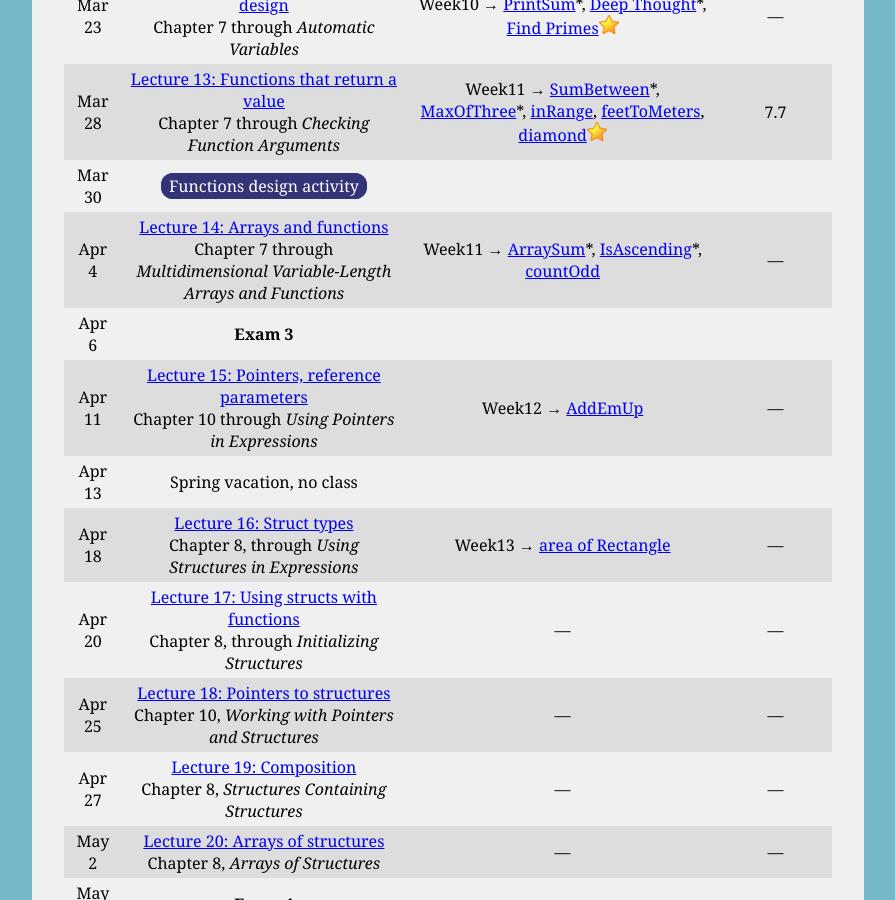
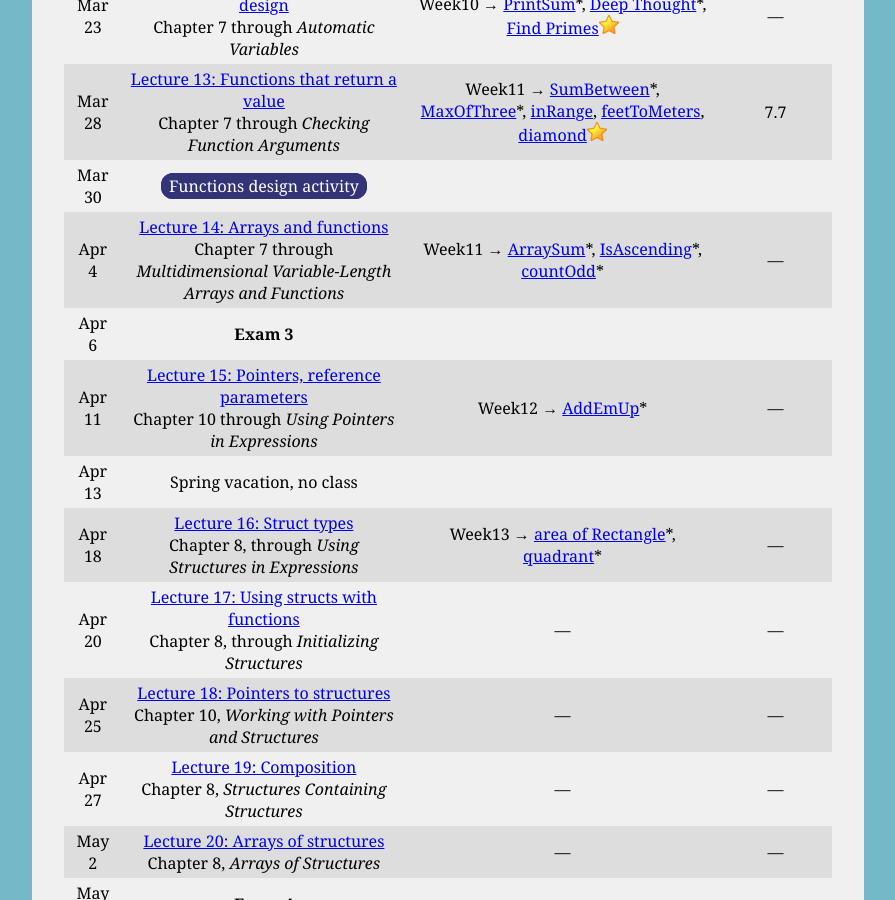
Before and after one commit to ycpcs/cs101-spring2017, a Jekyll site: the page built from schedule.md, in a window 1280 px wide and 900 px high, scrolled down 1749 px. Shown: the whole window, without its empty margins (192-1087 px from the left). Built offline with Jekyll 4.4.1, drawn with Linux system fonts in a browser that asks for light colours.

Commit message:
add quadrant exercise, require more exercises

```diff
--- a/schedule.md
+++ b/schedule.md
@@ -35,11 +35,11 @@ Mar 21 | [Lecture 11: Multidimensional arrays](lectures/lecture10.html)<br>Chapt
 Mar 23 | [Lecture 12: Functions, top-down design](lectures/lecture11.html)<br>Chapter 7 through *Automatic Variables* | Week10 &rarr;  [PrintSum](https://cs.ycp.edu/cloudcoder/#exercise?c=15,p=500)\*, [Deep Thought](https://cs.ycp.edu/cloudcoder/#exercise?c=15,p=501)\*, [Find Primes](https://cs.ycp.edu/cloudcoder/#exercise?c=15,p=502)![gold star](img/goldstar-tiny.png) | &mdash;
 Mar 28 | [Lecture 13: Functions that return a value](lectures/lecture12.html)<br>Chapter 7 through *Checking Function Arguments* | Week11 &rarr; [SumBetween](https://cs.ycp.edu/cloudcoder/#exercise?c=15,p=506)\*, [MaxOfThree](https://cs.ycp.edu/cloudcoder/#exercise?c=15,p=507)\*, [inRange](https://cs.ycp.edu/cloudcoder/#exercise?c=15,p=525), [feetToMeters](https://cs.ycp.edu/cloudcoder/#exercise?c=15,p=524), [diamond](https://cs.ycp.edu/cloudcoder/#exercise?c=15,p=526)![gold star](img/goldstar-tiny.png) | 7.7
 Mar 30 | <span class="activity">Functions design activity</span>
-Apr 4 | [Lecture 14: Arrays and functions](lectures/lecture13.html)<br>Chapter 7 through *Multidimensional Variable-Length Arrays and Functions* | Week11 &rarr; [ArraySum](https://cs.ycp.edu/cloudcoder/#exercise?c=15,p=503)\*, [IsAscending](https://cs.ycp.edu/cloudcoder/#exercise?c=15,p=505)\*, [countOdd](https://cs.ycp.edu/cloudcoder/#exercise?c=15,p=504) | &mdash;
+Apr 4 | [Lecture 14: Arrays and functions](lectures/lecture13.html)<br>Chapter 7 through *Multidimensional Variable-Length Arrays and Functions* | Week11 &rarr; [ArraySum](https://cs.ycp.edu/cloudcoder/#exercise?c=15,p=503)\*, [IsAscending](https://cs.ycp.edu/cloudcoder/#exercise?c=15,p=505)\*, [countOdd](https://cs.ycp.edu/cloudcoder/#exercise?c=15,p=504)\* | &mdash;
 Apr 6 | **Exam 3**
-Apr 11 | [Lecture 15: Pointers, reference parameters](lectures/lecture14.html)<br>Chapter 10 through *Using Pointers in Expressions* | Week12 &rarr; [AddEmUp](https://cs.ycp.edu/cloudcoder/#exercise?c=15,p=508) | &mdash;
+Apr 11 | [Lecture 15: Pointers, reference parameters](lectures/lecture14.html)<br>Chapter 10 through *Using Pointers in Expressions* | Week12 &rarr; [AddEmUp](https://cs.ycp.edu/cloudcoder/#exercise?c=15,p=508)\* | &mdash;
 Apr 13 | Spring vacation, no class
-Apr 18 | [Lecture 16: Struct types](lectures/lecture15.html)<br>Chapter 8, through *Using Structures in Expressions* | Week13 &rarr; [area of Rectangle](https://cs.ycp.edu/cloudcoder/#exercise?c=15,p=509) | &mdash;
+Apr 18 | [Lecture 16: Struct types](lectures/lecture15.html)<br>Chapter 8, through *Using Structures in Expressions* | Week13 &rarr; [area of Rectangle](https://cs.ycp.edu/cloudcoder/#exercise?c=15,p=509)\*, [quadrant](https://cs.ycp.edu/cloudcoder/#exercise?c=15,p=535)\* | &mdash;
 Apr 20 | [Lecture 17: Using structs with functions](lectures/lecture16.html)<br>Chapter 8, through *Initializing Structures* | &mdash; | &mdash;
 Apr 25 | [Lecture 18: Pointers to structures](lectures/lecture17.html)<br>Chapter 10, *Working with Pointers and Structures* | &mdash; | &mdash;
 Apr 27 | [Lecture 19: Composition](lectures/lecture18.html)<br>Chapter 8, *Structures Containing Structures* | &mdash; | &mdash;
```
